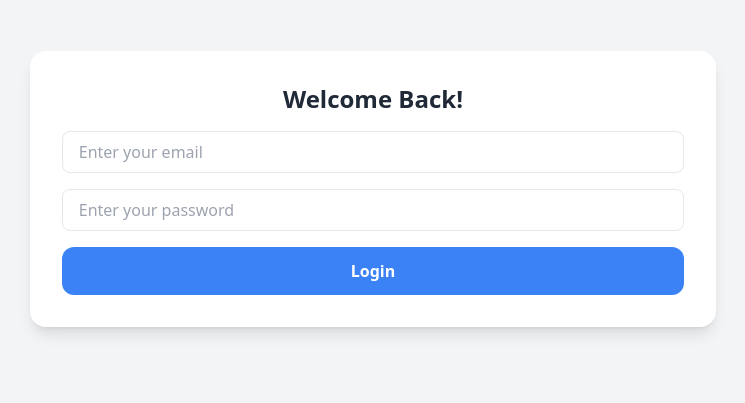
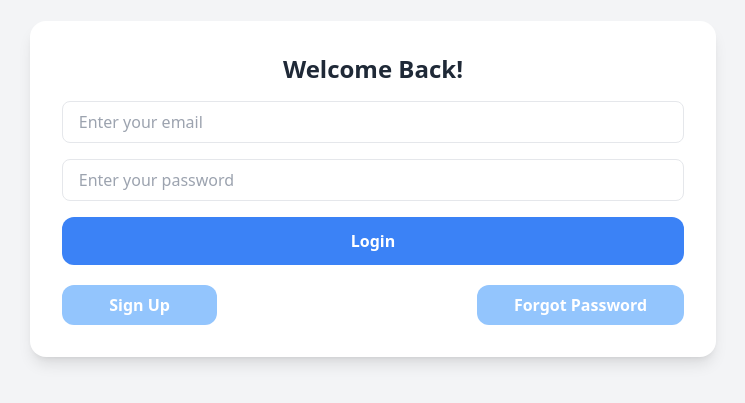
Before and after one commit to Nitesh-04/otp-mfa, a Next.js app: page /login in a window 1280 px wide. Shown: the part 211-614 px from the top of the page, without its empty margins (267-1012 px from the left). Built offline with nearby package versions, Linux system fonts and the light colour scheme.

Commit message:
chore: add error for login

```diff
--- a/app/api/login/route.ts
+++ b/app/api/login/route.ts
@@ -16,12 +16,12 @@ export async function POST(req: Request) {
 
     const isValidPassword = await bcrypt.compare(password, user.password);
     if (!isValidPassword) {
-      return NextResponse.json({ success: false, message: "Invalid credentials" }, { status: 401 });
+      return NextResponse.json({ success: false, message: "Invalid password" }, { status: 401 });
     }
 
     generateOtp(email);
 
-    return NextResponse.json({ success: true, message: "Login successful! Redirecting to MFA..." });
+    return NextResponse.json({ success: true, message: "Logged in successfully" });
 
   } catch (error) {
     console.error(error);
--- a/app/login/page.tsx
+++ b/app/login/page.tsx
@@ -4,6 +4,7 @@ import { useState } from "react";
 export default function Login() {
   const [email, setEmail] = useState("");
   const [password, setPassword] = useState("");
+  const [error, setError] = useState("");
 
   async function handleLogin() {
     if (!email || !password) {
@@ -22,7 +23,7 @@ export default function Login() {
       localStorage.setItem("userEmail", email);
       window.location.href = "/mfa";
     } else {
-      alert(data.message || "Login failed");
+      setError(data.message || "Error logging in");
     }
   }
 
@@ -32,6 +33,7 @@ export default function Login() {
         <h2 className="text-2xl font-bold mb-4 text-gray-800">Welcome Back!</h2>
         <input
           type="email"
+          required
           placeholder="Enter your email"
           className="w-full px-4 py-2 border rounded-lg mb-4 focus:outline-none focus:ring-2 focus:ring-blue-400"
           value={email}
@@ -39,6 +41,7 @@ export default function Login() {
         />
         <input
           type="password"
+          required
           placeholder="Enter your password"
           className="w-full px-4 py-2 border rounded-lg mb-4 focus:outline-none focus:ring-2 focus:ring-blue-400"
           value={password}
@@ -50,6 +53,25 @@ export default function Login() {
         >
           Login
         </button>
+
+        <p className="text-red-500 text-center mt-5">{error}</p>
+
+        <div className="flex items-center justify-between mt-5">
+          <button
+            onClick={handleLogin}
+            className="w-1/4 px-2 py-2 bg-blue-300 text-white rounded-xl font-semibold hover:bg-blue-600 transition"
+          >
+            Sign Up
+          </button>
+
+          <button
+            onClick={handleLogin}
+            className="w-1/3 px-2 py-2 bg-blue-300 text-white rounded-xl font-semibold hover:bg-blue-600 transition"
+          >
+            Forgot Password
+          </button>
+        </div>
+
       </div>
     </div>
   );
```
